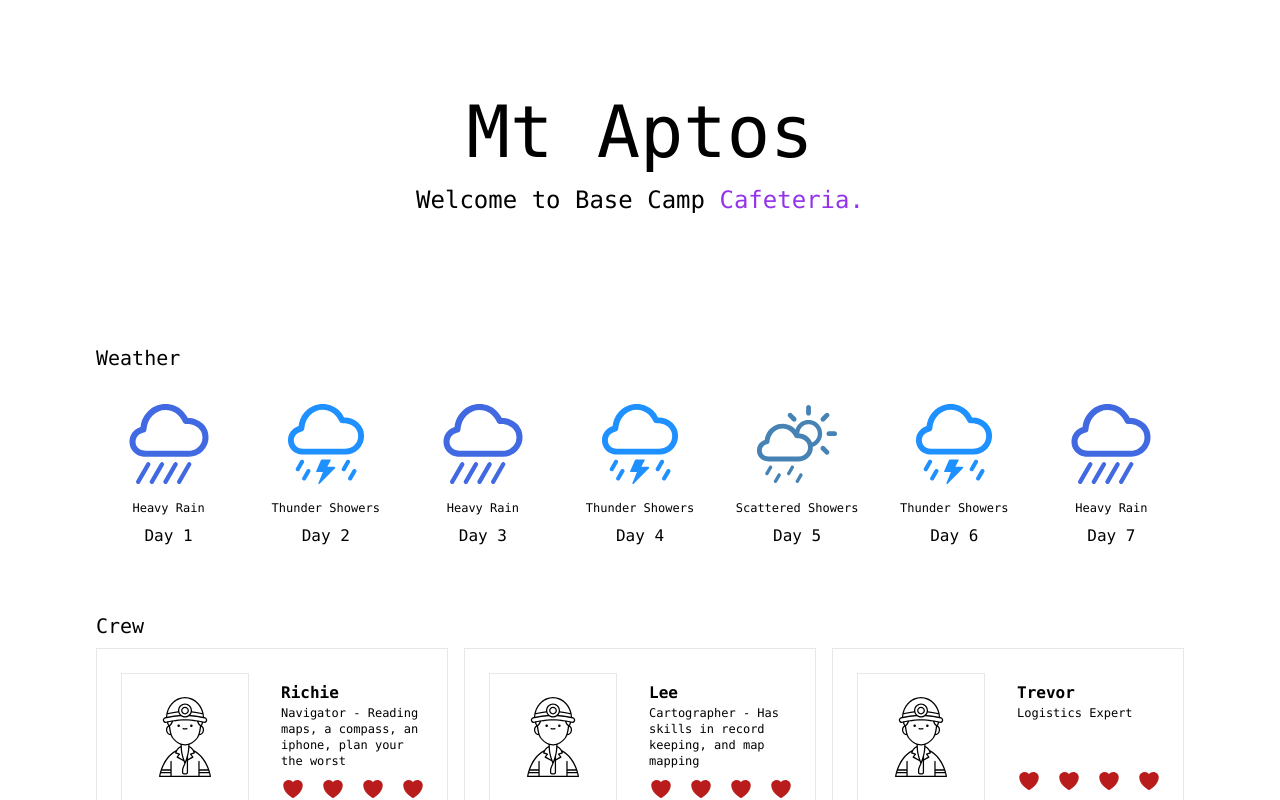
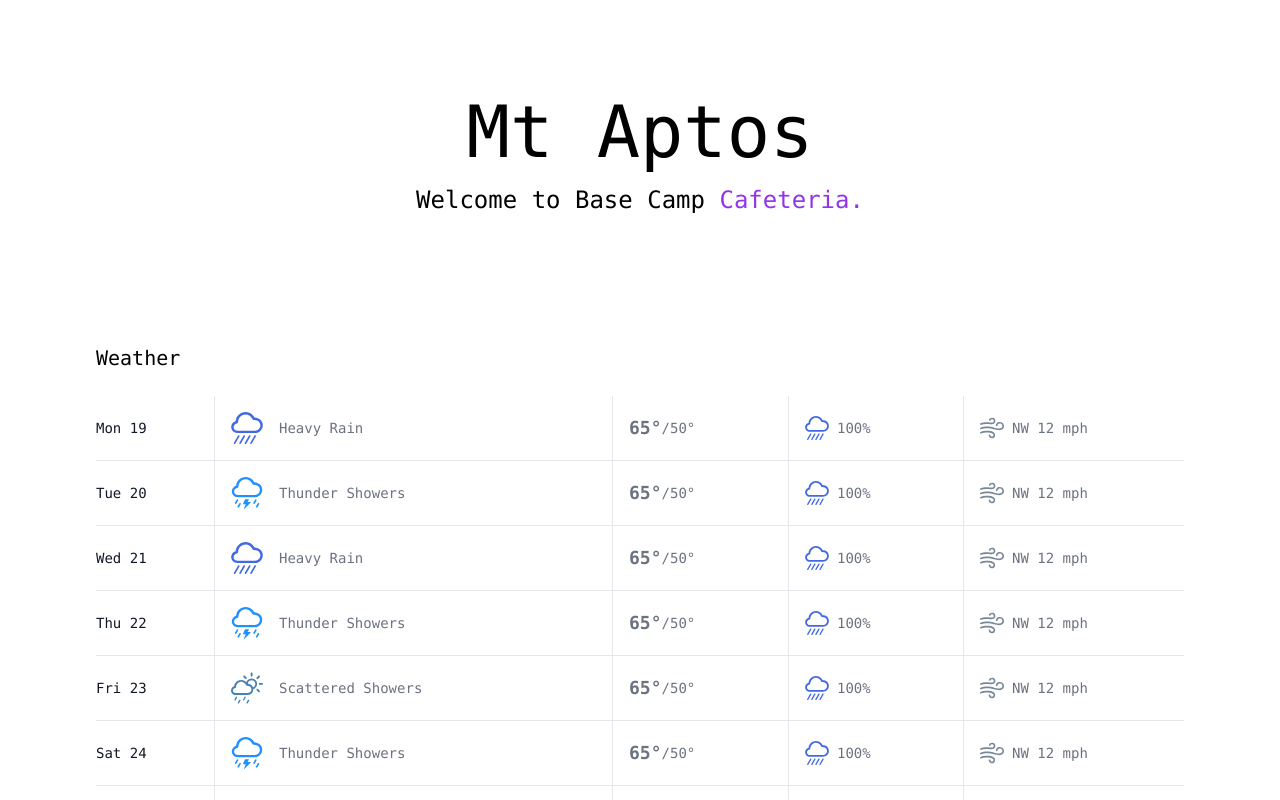
Before and after one commit to njculpin/MTAPT, a Next.js app: page / in a window 1280 px wide. Shown: the top 800 px of the page. Built offline with nearby package versions, Linux system fonts and the light colour scheme.

Commit message:
weather report

```diff
--- a/app/components/character-card.tsx
+++ b/app/components/character-card.tsx
@@ -1,5 +1,4 @@
 "use client";
-import { useState } from "react";
 import { Character } from "../models";
 
 export function CharacterCard({ character }: { character: Character | null }) {
@@ -7,9 +6,9 @@ export function CharacterCard({ character }: { character: Character | null }) {
     return <></>;
   }
   return (
-    <div className="w-full flex flex-row justify-start p-6 border">
+    <div className="w-full flex flex-row justify-start p-6">
       <div className="mr-6">
-        <div className="p-2 h-32 w-32 flex justify-center items-center border">
+        <div className="p-2 h-32 w-32 flex justify-center items-center">
           <CharacterIcon />
         </div>
       </div>
@@ -44,7 +43,7 @@ function FullHealthIcon() {
     <svg
       xmlns="http://www.w3.org/2000/svg"
       viewBox="0 0 24 24"
-      fill="#b91c1c"
+      fill="#dc2626"
       className="w-6 h-6"
     >
       <path d="m11.645 20.91-.007-.003-.022-.012a15.247 15.247 0 0 1-.383-.218 25.18 25.18 0 0 1-4.244-3.17C4.688 15.36 2.25 12.174 2.25 8.25 2.25 5.322 4.714 3 7.688 3A5.5 5.5 0 0 1 12 5.052 5.5 5.5 0 0 1 16.313 3c2.973 0 5.437 2.322 5.437 5.25 0 3.925-2.438 7.111-4.739 9.256a25.175 25.175 0 0 1-4.244 3.17 15.247 15.247 0 0 1-.383.219l-.022.012-.007.004-.003.001a.752.752 0 0 1-.704 0l-.003-.001Z" />
@@ -60,7 +59,7 @@ function EmptyHealthIcon() {
       viewBox="0 0 24 24"
       strokeWidth={1.5}
       stroke="currentColor"
-      className="w-6 h-6 text-red-700"
+      className="w-6 h-6 text-red-600"
     >
       <path
         strokeLinecap="round"
--- a/app/components/index.ts
+++ b/app/components/index.ts
@@ -1,5 +1,4 @@
 export * from "./weather-forecast";
-export * from "./weather-card";
 export * from "./character-roster";
 export * from "./character-card";
 export * from "./equipment-card";
--- a/app/components/weather-forecast.tsx
+++ b/app/components/weather-forecast.tsx
@@ -1,27 +1,72 @@
 import { weather } from "../data";
-import { WeatherCard } from ".";
 import { getWeather } from "../models/weather";
+import { WeatherIcon, WindyIcon, HeavyRainIcon } from "./weather-icon";
 
 export async function WeatherForecast({ days }: { days: number }) {
   const forecast = getWeather({ weather, days });
+  const startDate = new Date();
+  const dates = GetDates(startDate, 7);
   return (
     <div className="my-16 space-y-4">
-      <div className="flex flex-col">
+      <div className="flex justify-between">
         <p className="text-black text-xl pb-2">Weather</p>
       </div>
-      <div className="grid grid-cols-1 md:grid-cols-3 lg:grid-cols-7 gap-3">
-        {forecast.map(function (weather, wIdx: number) {
-          return (
-            <div
-              key={wIdx}
-              className="flex flex-col justify-center items-center"
-            >
-              <WeatherCard weather={weather} />
-              <p>Day {wIdx + 1}</p>
-            </div>
-          );
-        })}
+      <div className="mt-8 flow-root">
+        <div className="-mx-4 -my-2 overflow-x-auto sm:-mx-6 lg:-mx-8">
+          <div className="inline-block min-w-full py-2 align-middle sm:px-6 lg:px-8">
+            <table className="min-w-full divide-y divide-gray-300">
+              <tbody className="divide-y divide-gray-200 bg-white">
+                {forecast.map((cast, idx) => (
+                  <tr key={cast.id} className="divide-x divide-gray-200">
+                    <td className="whitespace-nowrap py-4 pl-4 pr-4 text-sm font-medium text-gray-900 sm:pl-0">
+                      {dates[idx]}
+                    </td>
+                    <td className="whitespace-nowrap p-4 text-sm text-gray-500 flex flex-row items-center space-x-4">
+                      <WeatherIcon weather={cast} size={32} />
+                      <span>{cast.name}</span>
+                    </td>
+                    <td className="whitespace-nowrap p-4 text-sm text-gray-500">
+                      <span className="flex flex-row items-center">
+                        <span className="font-bold text-lg">
+                          {cast.high}&deg;
+                        </span>
+                        <span>/{cast.low}&deg;</span>
+                      </span>
+                    </td>
+                    <td className="whitespace-nowrap p-4 text-sm text-gray-500">
+                      <span className="flex flex-row items-center space-x-2">
+                        <HeavyRainIcon hex={"#4169E1"} size={24} />
+                        <span>{cast.rain}%</span>
+                      </span>
+                    </td>
+                    <td className="whitespace-nowrap py-4 pl-4 pr-4 text-sm text-gray-500 sm:pr-0">
+                      <span className="flex flex-row items-center space-x-2">
+                        <WindyIcon hex={"#778899"} size={24} />
+                        <span>NW 12 mph</span>
+                      </span>
+                    </td>
+                  </tr>
+                ))}
+              </tbody>
+            </table>
+          </div>
+        </div>
       </div>
     </div>
   );
 }
+
+function GetDates(startDate: Date, daysToAdd: number) {
+  const weekdays = ["Sun", "Mon", "Tue", "Wed", "Thu", "Fri", "Sat"];
+  var dates = [];
+  for (var i = 0; i <= daysToAdd; i++) {
+    var currentDate = new Date();
+    currentDate.setDate(startDate.getDate() + i);
+    dates.push(
+      weekdays[currentDate.getDay()] +
+        " " +
+        `${currentDate.getDate()}`.padStart(2, "0")
+    );
+  }
+  return dates;
+}
--- a/app/components/weather-card.tsx
+++ b/app/components/weather-icon.tsx
@@ -1,37 +1,41 @@
 import { Weather } from "../models";
-export function WeatherCard({ weather }: { weather: Weather }) {
-  return (
-    <div className="flex flex-col justify-center items-center p-2 space-y-4">
-      <WeatherIcon weather={weather} />
-      <p className="text-xs text-center">{weather.name}</p>
-    </div>
-  );
-}
 
-function WeatherIcon({ weather }: { weather: Weather }) {
+export function WeatherIcon({
+  weather,
+  size,
+}: {
+  weather: Weather;
+  size: number;
+}) {
   switch (weather.name) {
     case "Sunny":
-      return <SunnyIcon hex={weather.hex} />;
+      return <SunnyIcon hex={weather.hex} size={size} />;
     case "Partly Cloudy":
-      return <PartlyCloudyIcon hex={weather.hex} />;
+      return <PartlyCloudyIcon hex={weather.hex} size={size} />;
     case "Scattered Showers":
-      return <ScatteredShowersIcon hex={weather.hex} />;
+      return <ScatteredShowersIcon hex={weather.hex} size={size} />;
     case "Heavy Rain":
-      return <HeavyRainIcon hex={weather.hex} />;
+      return <HeavyRainIcon hex={weather.hex} size={size} />;
     case "Thunder Showers":
-      return <ThunderShowersIcon hex={weather.hex} />;
+      return <ThunderShowersIcon hex={weather.hex} size={size} />;
     case "Fog":
-      return <FogIcon hex={weather.hex} />;
+      return <FogIcon hex={weather.hex} size={size} />;
     case "Windy":
-      return <WindyIcon hex={weather.hex} />;
+      return <WindyIcon hex={weather.hex} size={size} />;
     case "Tropical Storm":
-      return <TropicalStormIcon hex={weather.hex} />;
+      return <TropicalStormIcon hex={weather.hex} size={size} />;
     default:
-      return <SunnyIcon hex={weather.hex} />;
+      return <SunnyIcon hex={weather.hex} size={size} />;
   }
 }
 
-function TropicalStormIcon({ hex }: { hex: string }) {
+export function TropicalStormIcon({
+  hex,
+  size,
+}: {
+  hex: string;
+  size: number;
+}) {
   return (
     <svg
       width="50px"
@@ -39,6 +43,7 @@ function TropicalStormIcon({ hex }: { hex: string }) {
       viewBox="0 0 50 80"
       version="1.1"
       xmlns="http://www.w3.org/2000/svg"
+      style={{ height: size, width: size }}
     >
       <g
         id="Page-1"
@@ -58,7 +63,7 @@ function TropicalStormIcon({ hex }: { hex: string }) {
   );
 }
 
-function WindyIcon({ hex }: { hex: string }) {
+export function WindyIcon({ hex, size }: { hex: string; size: number }) {
   return (
     <svg
       width="80px"
@@ -66,6 +71,7 @@ function WindyIcon({ hex }: { hex: string }) {
       viewBox="0 0 80 70"
       version="1.1"
       xmlns="http://www.w3.org/2000/svg"
+      style={{ height: size, width: size }}
     >
       <g
         id="Page-1"
@@ -85,7 +91,7 @@ function WindyIcon({ hex }: { hex: string }) {
   );
 }
 
-function FogIcon({ hex }: { hex: string }) {
+export function FogIcon({ hex, size }: { hex: string; size: number }) {
   return (
     <svg
       width="80px"
@@ -93,6 +99,7 @@ function FogIcon({ hex }: { hex: string }) {
       viewBox="0 0 80 78"
       version="1.1"
       xmlns="http://www.w3.org/2000/svg"
+      style={{ height: size, width: size }}
     >
       <g
         id="Page-1"
@@ -116,7 +123,13 @@ function FogIcon({ hex }: { hex: string }) {
   );
 }
 
-function ThunderShowersIcon({ hex }: { hex: string }) {
+export function ThunderShowersIcon({
+  hex,
+  size,
+}: {
+  hex: string;
+  size: number;
+}) {
   return (
     <svg
       width="76px"
@@ -124,6 +137,7 @@ function ThunderShowersIcon({ hex }: { hex: string }) {
       viewBox="0 0 76 80"
       version="1.1"
       xmlns="http://www.w3.org/2000/svg"
+      style={{ height: size, width: size }}
     >
       <g
         id="Page-1"
@@ -143,7 +157,7 @@ function ThunderShowersIcon({ hex }: { hex: string }) {
   );
 }
 
-function HeavyRainIcon({ hex }: { hex: string }) {
+export function HeavyRainIcon({ hex, size }: { hex: string; size: number }) {
   return (
     <svg
       width="80px"
@@ -151,6 +165,7 @@ function HeavyRainIcon({ hex }: { hex: string }) {
       viewBox="0 0 80 80"
       version="1.1"
       xmlns="http://www.w3.org/2000/svg"
+      style={{ height: size, width: size }}
     >
       <g
         id="Page-1"
@@ -174,7 +189,13 @@ function HeavyRainIcon({ hex }: { hex: string }) {
   );
 }
 
-function ScatteredShowersIcon({ hex }: { hex: string }) {
+export function ScatteredShowersIcon({
+  hex,
+  size,
+}: {
+  hex: string;
+  size: number;
+}) {
   return (
     <svg
       width="80px"
@@ -182,6 +203,7 @@ function ScatteredShowersIcon({ hex }: { hex: string }) {
       viewBox="0 0 80 78"
       version="1.1"
       xmlns="http://www.w3.org/2000/svg"
+      style={{ height: size, width: size }}
     >
       <g
         id="Page-1"
@@ -205,7 +227,7 @@ function ScatteredShowersIcon({ hex }: { hex: string }) {
   );
 }
 
-function SunnyIcon({ hex }: { hex: string }) {
+export function SunnyIcon({ hex, size }: { hex: string; size: number }) {
   return (
     <svg
       width="80px"
@@ -213,6 +235,7 @@ function SunnyIcon({ hex }: { hex: string }) {
       viewBox="0 0 80 80"
       version="1.1"
       xmlns="http://www.w3.org/2000/svg"
+      style={{ height: size, width: size }}
     >
       <g
         id="Page-1"
@@ -232,7 +255,7 @@ function SunnyIcon({ hex }: { hex: string }) {
   );
 }
 
-function PartlyCloudyIcon({ hex }: { hex: string }) {
+export function PartlyCloudyIcon({ hex, size }: { hex: string; size: number }) {
   return (
     <svg
       width="80px"
@@ -240,6 +263,7 @@ function PartlyCloudyIcon({ hex }: { hex: string }) {
       viewBox="0 0 80 56"
       version="1.1"
       xmlns="http://www.w3.org/2000/svg"
+      style={{ height: size, width: size }}
     >
       <g
         id="Page-1"
--- a/app/data/characters.ts
+++ b/app/data/characters.ts
@@ -9,7 +9,7 @@ export const characters = [
   {
     id: 1,
     name: "Lee",
-    skills: "Cartographer - Has skills in record keeping, and map mapping",
+    skills: "Naturalist and Biologist - Recording keeping, draftsman",
     health: 4,
   },
   {
--- a/app/models/weather.ts
+++ b/app/models/weather.ts
@@ -1,6 +1,9 @@
 export interface Weather {
   id: number;
   name: string;
+  low: number;
+  high: number;
+  rain: number;
   hex: string;
   adj: number[];
 }
--- a/app/page.tsx
+++ b/app/page.tsx
@@ -11,7 +11,7 @@ export default function Home() {
   return (
     <main className="flex min-h-screen flex-col items-center justify-between p-24">
       <div className="max-w-7xl w-full justify-center font-mono">
-        <div className="mb-32 space-y-4 flex flex-col justify-center items-center">
+        <div className="mb-32 space-y-4 flex flex-col justify-center items-center text-center">
           <h1 className="text-black text-7xl">Mt Aptos</h1>
           <p className="text-2xl">
             Welcome to Base Camp{" "}
```
Also changed, not shown: app/data/weather.ts (+24 -0 lines).
